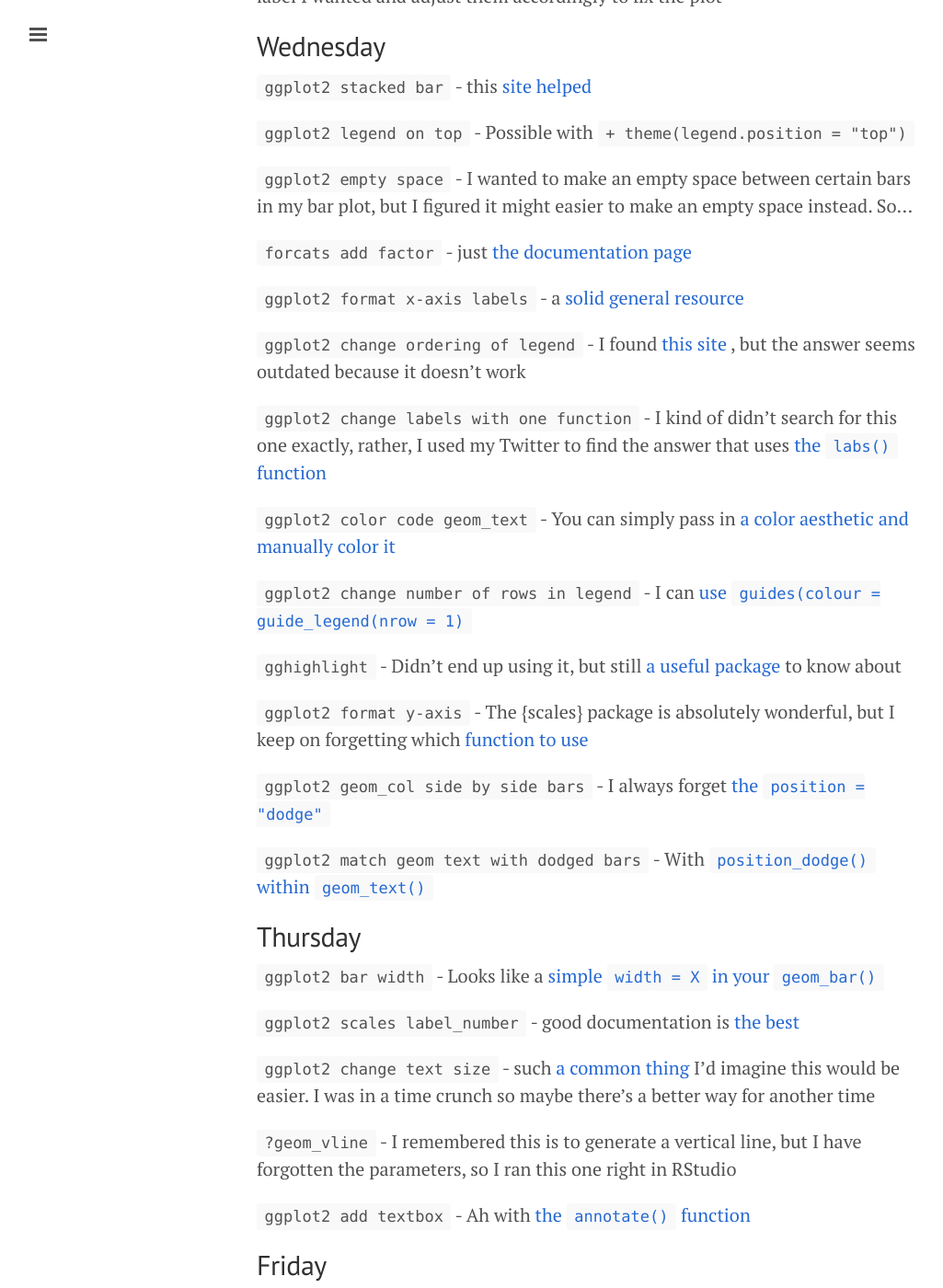
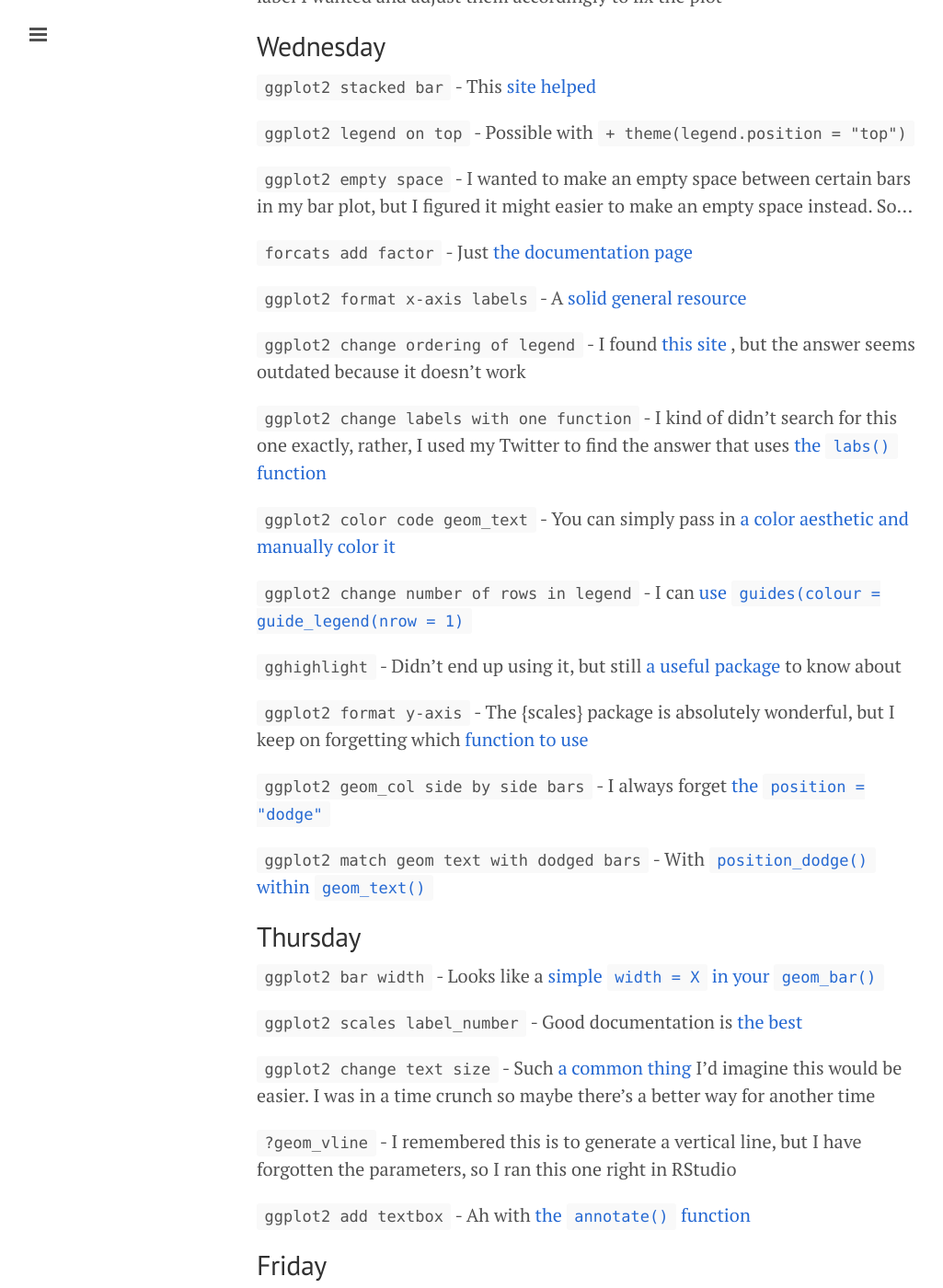
Before and after one commit to erictleung/erictleung.github.io, a Jekyll site: the page built from _posts/2022-04-21-everything-i-googled-in-a-week-as-a-data-scientist.md, in a window 1280 px wide and 1400 px high, scrolled down 2016 px. Shown: the whole window at 92% size, without its empty margins (1-1026 px from the left). Built offline with Jekyll 4.4.1, drawn with Linux system fonts in a browser that asks for light colours; nearby versions of some CDN libraries.

Commit message:
Capitalize sentences for consistency

```diff
--- a/_posts/2022-04-21-everything-i-googled-in-a-week-as-a-data-scientist.md
+++ b/_posts/2022-04-21-everything-i-googled-in-a-week-as-a-data-scientist.md
@@ -89,7 +89,7 @@ label I wanted and adjust them accordingly to fix the plot
 
 ## Wednesday
 
-`ggplot2 stacked bar` - this
+`ggplot2 stacked bar` - This
 [site helped](https://r-charts.com/part-whole/stacked-bar-chart-ggplot2/)
 
 `ggplot2 legend on top` - Possible with `+ theme(legend.position = "top")`
@@ -98,10 +98,10 @@ label I wanted and adjust them accordingly to fix the plot
 my bar plot, but I figured it might easier to make an empty space instead.
 So...
 
-`forcats add factor` - just
+`forcats add factor` - Just
 [the documentation page](https://forcats.tidyverse.org/reference/fct_expand.html)
 
-`ggplot2 format x-axis labels` - a
+`ggplot2 format x-axis labels` - A
 [solid general resource](http://www.sthda.com/english/wiki/ggplot2-axis-ticks-a-guide-to-customize-tick-marks-and-labels)
 
 `ggplot2 change ordering of legend` - I found
@@ -138,10 +138,10 @@ keep on forgetting which
 `ggplot2 bar width` - Looks like a
 [simple `width = X` in your `geom_bar()`](https://stackoverflow.com/a/32943101/6873133)
 
-`ggplot2 scales label_number` - good documentation is
+`ggplot2 scales label_number` - Good documentation is
 [the best](https://scales.r-lib.org/reference/number.html)
 
-`ggplot2 change text size` - such
+`ggplot2 change text size` - Such
 [a common
 thing](https://statisticsglobe.com/change-font-size-of-ggplot2-plot-in-r-axis-text-main-title-legend)
 I'd imagine this would be easier. I was in a time crunch so maybe there's a
```
